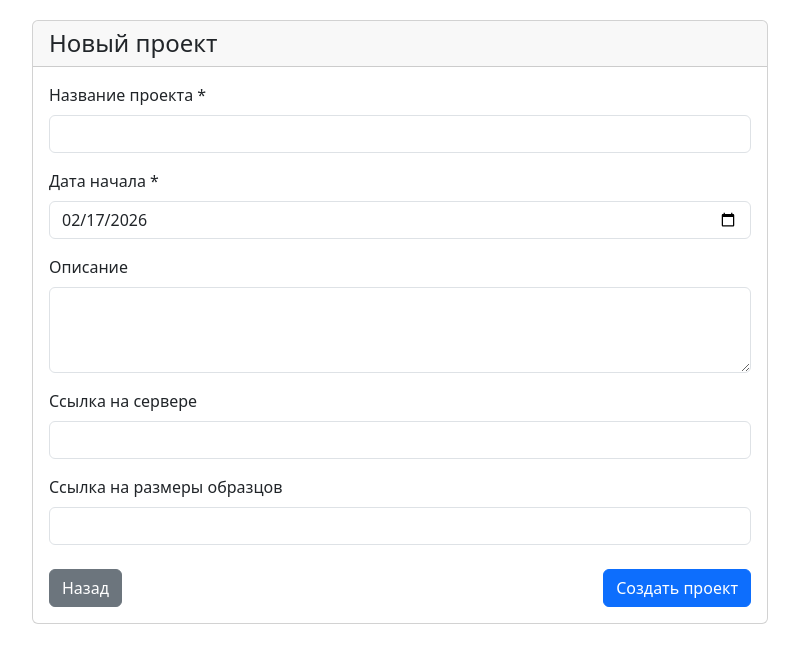
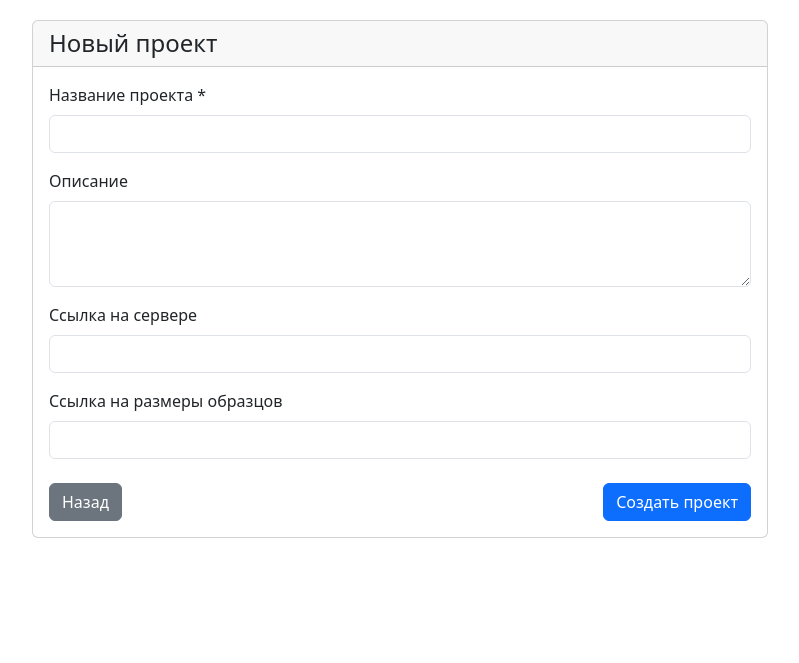
Before and after one commit to Fad5/Managemet_Projects, a Django app: page /projects/create/ in a window 1280 px wide. Shown: the part 76-739 px from the top of the page, without its empty margins (240-1039 px from the left). Run offline with Django 5.2, Linux system fonts and the light colour scheme; the visitor is signed in with stand-in values (Sample User, id 1); some libraries are stand-ins or nearby versions.

Commit message:
Убрал дату начала

```diff
--- a/projects/admin.py
+++ b/projects/admin.py
@@ -5,7 +5,7 @@ from .models import Project, ProjectStage
 
 @admin.register(Project)
 class ProjectAdmin(admin.ModelAdmin):
-    list_display = ('project_name', 'created_date', 'start_date', 'completion_percentage')
+    list_display = ('project_name', 'created_date', 'completion_percentage')
     list_filter = ('created_date',)  # Убрали project_month
     search_fields = ('project_name', 'description')
     readonly_fields = ('created_date', 'created_at', 'project_month')  # Добавили project_month как readonly
--- a/projects/forms.py
+++ b/projects/forms.py
@@ -31,7 +31,6 @@ class ProjectForm(forms.ModelForm):
         model = Project
         fields = [
             'project_name',
-            'start_date',  # только дата начала
             'description',
             'server_url',
             'sample_url'
@@ -44,12 +43,6 @@ class ProjectForm(forms.ModelForm):
 
         for field_name, field in self.fields.items():
             field.widget.attrs.update({'class': 'form-control'})
-
-        # Только start_date - дата начала
-        self.fields['start_date'].widget = forms.DateInput(attrs={
-            'type': 'date',
-            'class': 'form-control'
-        })
 
         # Для текстового поля
         self.fields['description'].widget.attrs.update({'rows': 3})
--- a/projects/models.py
+++ b/projects/models.py
@@ -10,7 +10,6 @@ class Project(models.Model):
     project_name = models.CharField(max_length=100, unique=True, verbose_name="Название проекта")
     # Убираем project_month - будет вычисляться из created_date
     created_date = models.DateField(verbose_name="Дата создания", auto_now_add=True)  # Автоматически
-    start_date = models.DateField(verbose_name="Дата начала")
     description = models.TextField(blank=True, verbose_name="Описание")
 
     # Новые поля
--- a/templates/projects/project_form.html
+++ b/templates/projects/project_form.html
@@ -24,13 +24,6 @@
                         <label for="id_project_name" class="form-label">Название проекта *</label>
                         <input type="text" name="project_name" class="form-control"
                                value="{{ form.project_name.value|default:'' }}" required>
-                    </div>
-
-                    <!-- Дата начала -->
-                    <div class="mb-3">
-                        <label for="id_start_date" class="form-label">Дата начала *</label>
-                        <input type="date" name="start_date" class="form-control"
-                               value="{{ form.start_date.value|default:'' }}" required>
                     </div>
 
                     <!-- Описание -->
```
